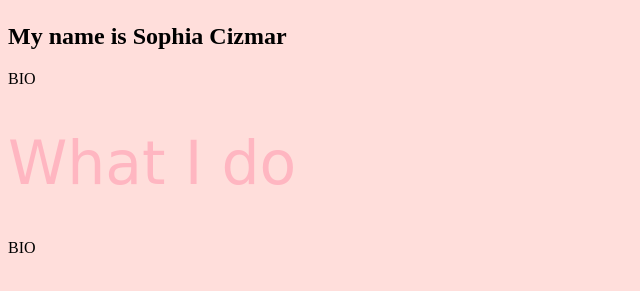
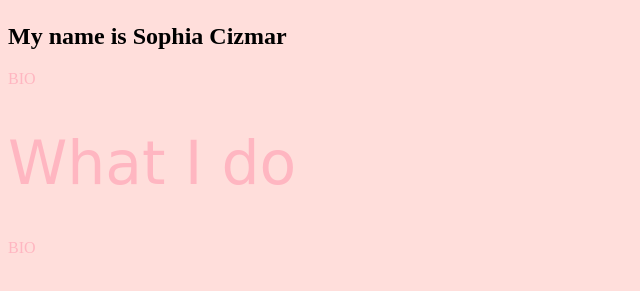
Before and after one commit to SophiaCizmar/SophiaCizmar.github.io, a plain HTML site: page index.html in a window 1280 px wide. Shown: the part 127-418 px from the top of the page, 0-640 px from the left. Drawn offline with Linux system fonts and the light colour scheme; a web font is replaced by a local one.

Commit message:
update 5

```diff
--- a/main.css
+++ b/main.css
@@ -11,3 +11,4 @@ font-family: }
 body { background-color:#ffdedb; }
 
 #Hobbies { background-color:white;}
+p {color: lightpink;}
```
